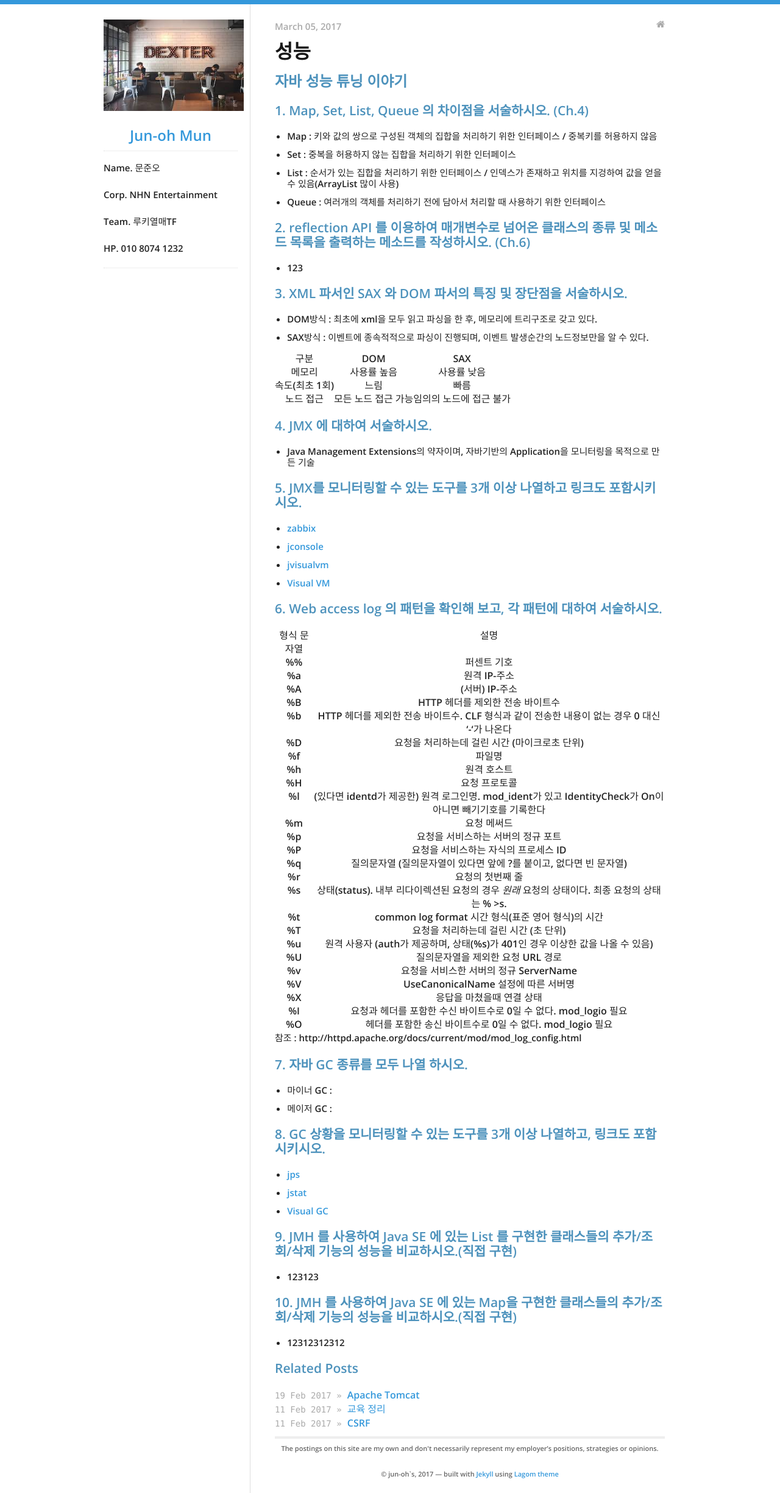
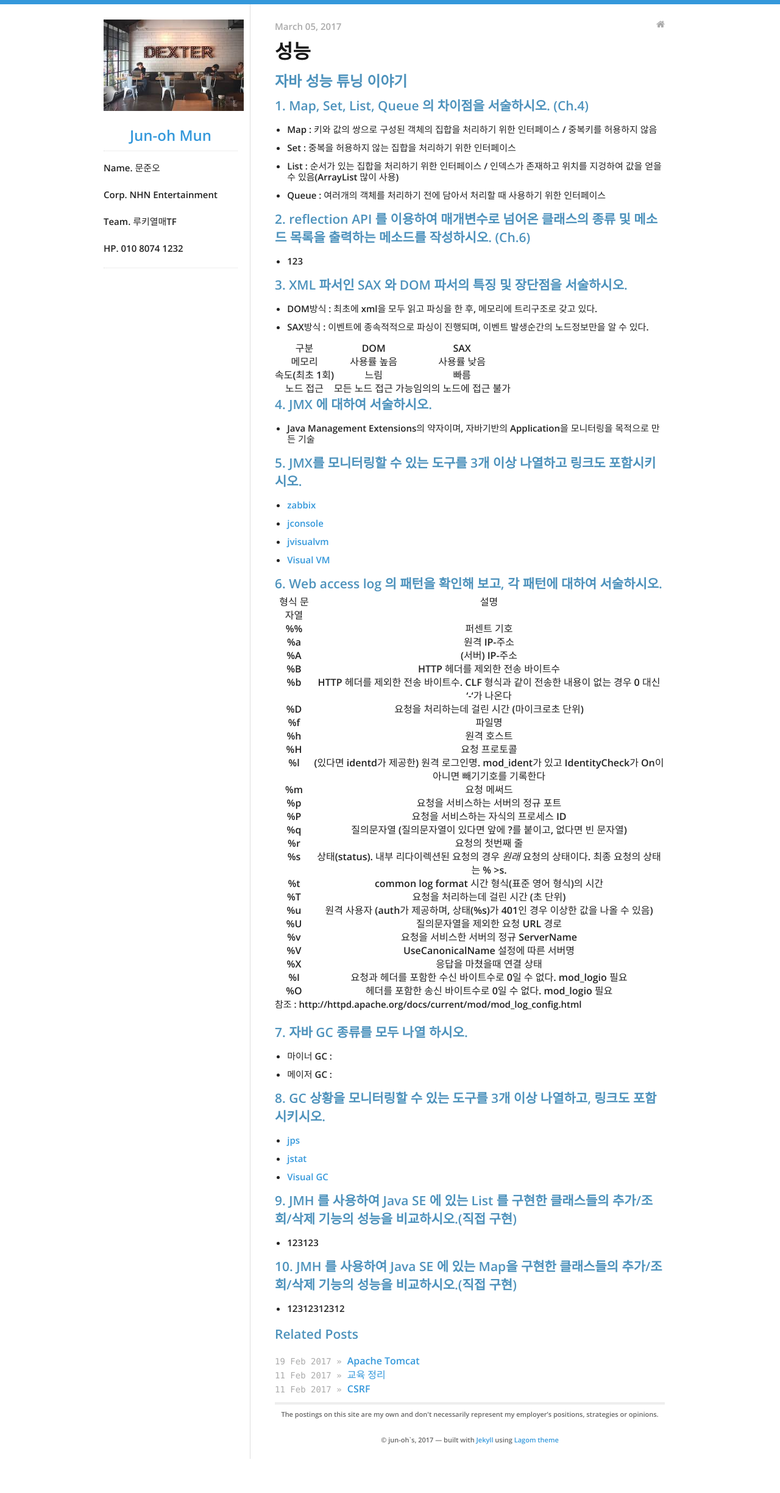
Before and after one commit to munjunoh02/munjunoh02.github.io, a Jekyll site: the page built from _posts/2017-03-05-성능.md, in a window 1280 px wide. Shown: the whole page at 61% size. Built offline with Jekyll 4.4.1, drawn with Linux system fonts in a browser that asks for light colours; nearby versions of some CDN libraries; comment, search, counter and statistics services are not loaded; after the commit the page ends 2393 px from its top, so only the background shows below that.

```diff
--- a/_posts/2017-03-05-성능.md
+++ b/_posts/2017-03-05-성능.md
@@ -8,17 +8,17 @@ categories:
 
 ## 자바 성능 튜닝 이야기
 
-### 1. Map, Set, List, Queue 의 차이점을 서술하시오. (Ch.4)
+#### 1. Map, Set, List, Queue 의 차이점을 서술하시오. (Ch.4)
 - Map : 키와 값의 쌍으로 구성된 객체의 집합을 처리하기 위한 인터페이스
 / 중복키를 허용하지 않음
 - Set : 중복을 허용하지 않는 집합을 처리하기 위한 인터페이스
 - List : 순서가 있는 집합을 처리하기 위한 인터페이스 / 인덱스가 존재하고 위치를 지겅하여 값을 얻을 수 있음(ArrayList 많이 사용)
 - Queue : 여러개의 객체를 처리하기 전에 담아서 처리할 때 사용하기 위한 인터페이스
 
-### 2. reflection API 를 이용하여 매개변수로 넘어온 클래스의 종류 및 메소드 목록을 출력하는 메소드를 작성하시오. (Ch.6)
+#### 2. reflection API 를 이용하여 매개변수로 넘어온 클래스의 종류 및 메소드 목록을 출력하는 메소드를 작성하시오. (Ch.6)
 -  123
 
-### 3. XML 파서인 SAX 와 DOM 파서의 특징 및 장단점을 서술하시오.
+#### 3. XML 파서인 SAX 와 DOM 파서의 특징 및 장단점을 서술하시오.
 - DOM방식 : 최초에 xml을 모두 읽고 파싱을 한 후, 메모리에 트리구조로 갖고 있다.
 - SAX방식 : 이벤트에 종속적적으로 파싱이 진행되며, 이벤트 발생순간의 노드정보만을 알 수 있다.
 
@@ -28,16 +28,16 @@ categories:
 | 속도(최초 1회) | 느림 | 빠름 |
 | 노드 접근      | 모든 노드 접근 가능     |   임의의 노드에 접근 불가 |
 
-### 4. JMX 에 대하여 서술하시오.
+#### 4. JMX 에 대하여 서술하시오.
 - Java Management Extensions의 약자이며, 자바기반의 Application을 모니터링을 목적으로 만든 기술
 
-### 5. JMX를 모니터링할 수 있는 도구를 3개 이상 나열하고 링크도 포함시키시오.
+#### 5. JMX를 모니터링할 수 있는 도구를 3개 이상 나열하고 링크도 포함시키시오.
 - [zabbix](https://www.zabbix.com/documentation/3.4/manual/config/items/itemtypes/jmx_monitoring)
 - [jconsole](https://docs.oracle.com/javase/8/docs/technotes/tools/unix/jconsole.html)
 - [jvisualvm](https://docs.oracle.com/javase/8/docs/technotes/tools/unix/jvisualvm.html)
 - [Visual VM](https://visualvm.github.io/)
 
-### 6. Web access log 의 패턴을 확인해 보고, 각 패턴에 대하여 서술하시오.
+#### 6. Web access log 의 패턴을 확인해 보고, 각 패턴에 대하여 서술하시오.
 
 | 형식 문자열   | 설명  |
 | :-------------:| :-----:|
@@ -74,17 +74,17 @@ categories:
 
  참조 : http://httpd.apache.org/docs/current/mod/mod_log_config.html
 
-### 7. 자바 GC 종류를 모두 나열 하시오.
+#### 7. 자바 GC 종류를 모두 나열 하시오.
 - 마이너 GC :
 - 메이저 GC :
 
-### 8. GC 상황을 모니터링할 수 있는 도구를 3개 이상 나열하고, 링크도 포함시키시오.
+#### 8. GC 상황을 모니터링할 수 있는 도구를 3개 이상 나열하고, 링크도 포함시키시오.
 - [jps](http://docs.oracle.com/javase/7/docs/technotes/tools/share/jps.html)
 - [jstat](http://docs.oracle.com/javase/7/docs/technotes/tools/share/jstat.html)
 - [Visual GC](http://www.oracle.com/technetwork/java/visualgc-136680.html)
 
-### 9. JMH 를 사용하여 Java SE 에 있는 List 를 구현한 클래스들의 추가/조회/삭제 기능의 성능을 비교하시오.(직접 구현)
+#### 9. JMH 를 사용하여 Java SE 에 있는 List 를 구현한 클래스들의 추가/조회/삭제 기능의 성능을 비교하시오.(직접 구현)
 - 123123
 
-### 10. JMH 를 사용하여 Java SE 에 있는 Map을 구현한 클래스들의 추가/조회/삭제 기능의 성능을 비교하시오.(직접 구현)
+#### 10. JMH 를 사용하여 Java SE 에 있는 Map을 구현한 클래스들의 추가/조회/삭제 기능의 성능을 비교하시오.(직접 구현)
 - 12312312312
```
